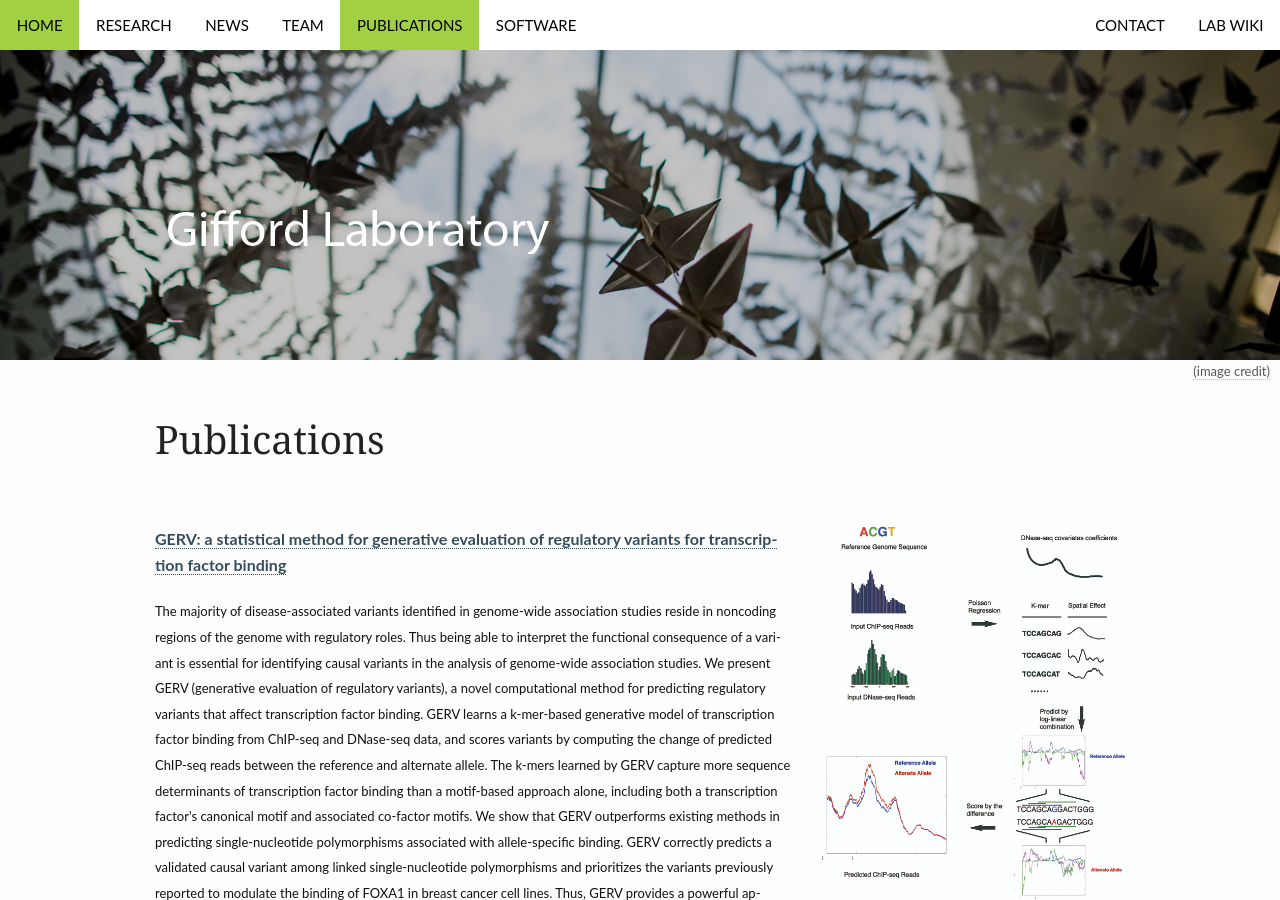
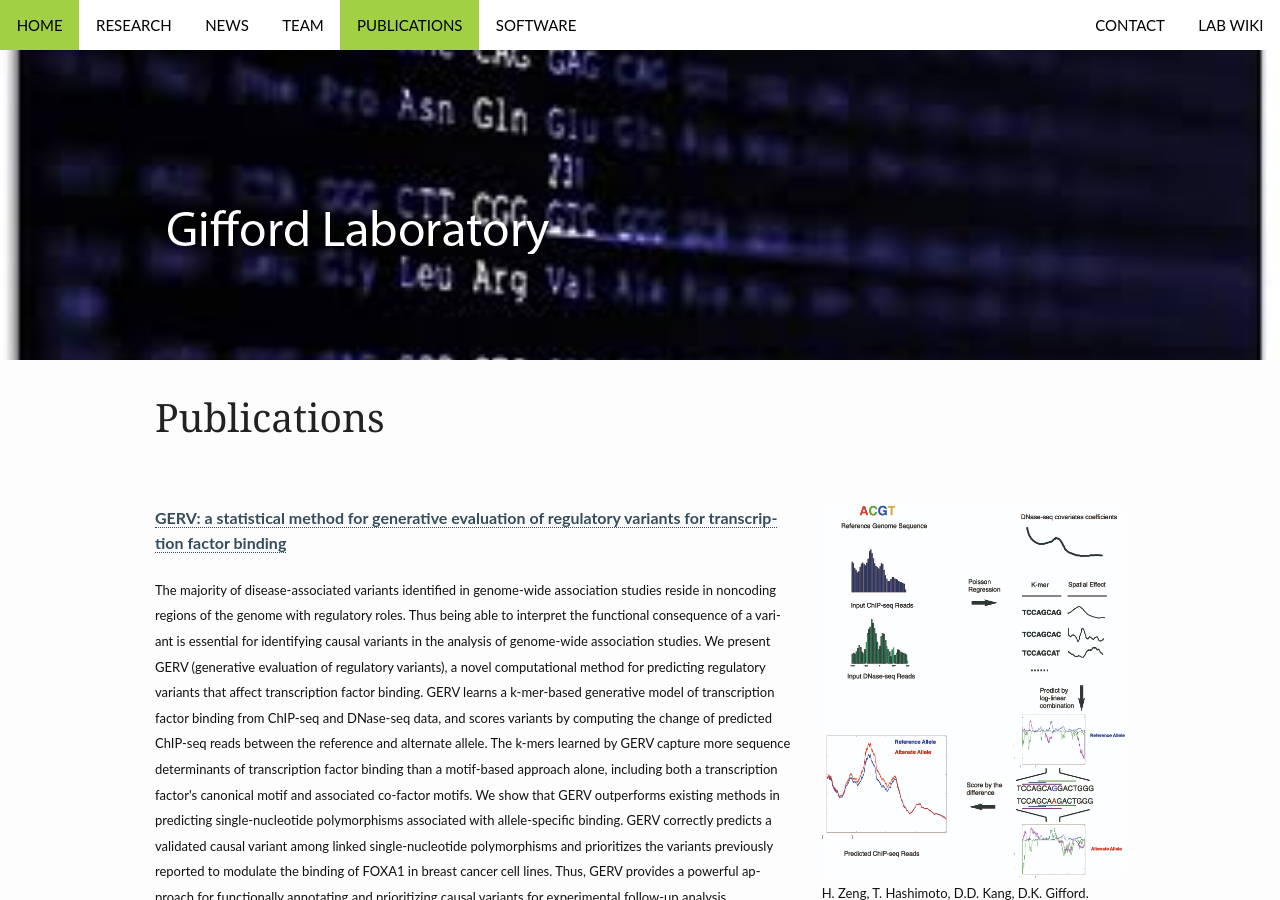
Before and after one commit to gifford-lab/gifford-lab.github.io, a Jekyll site: the page built from pages/publications.md, in a window 1280 px wide and 900 px high. Built offline with Jekyll 4.4.1, drawn with Linux system fonts in a browser that asks for light colours.

Commit message:
new image for plos comp bio paper

```diff
--- a/pages/publications.md
+++ b/pages/publications.md
@@ -2,9 +2,7 @@
 layout: page-fullwidth
 title: "Publications"
 header:
-     image_fullwidth: "stata5.jpg"
-     caption: (image credit)
-     caption_url: https://www.flickr.com/photos/fgr1986/22696641061/
+     image_fullwidth: "dna.jpg"
 permalink: "/publications/"
 ---
 <!--more-->
@@ -96,7 +94,7 @@
     </div><!-- /.medium-6.columns -->
 
     <div class="medium-4 columns b30">
-        <img src="{{ site.url }}/images/journal.pcbi.png" alt="">
+        <img src="{{ site.url }}/images/journal.pcbi2.jpg" alt="">
         <p> <font size="2">S. Mahony, M. D. Edwards, E. O. Mazzoni, R. I. Sherwood, A. Kakumanu, C. A. Morrison, H. Wichterle, D. K. Gifford .
         <br><i> PLoS Comput Biol</i>. 2014 Mar 27;10(3):e1003501. doi: 10.1371/journal.pcbi.1003501. eCollection 2014 Mar</font></p>
     </div><!-- /.medium-6.columns -->
```
Also changed, not shown: images/journal.pcbi2.jpg (added).
